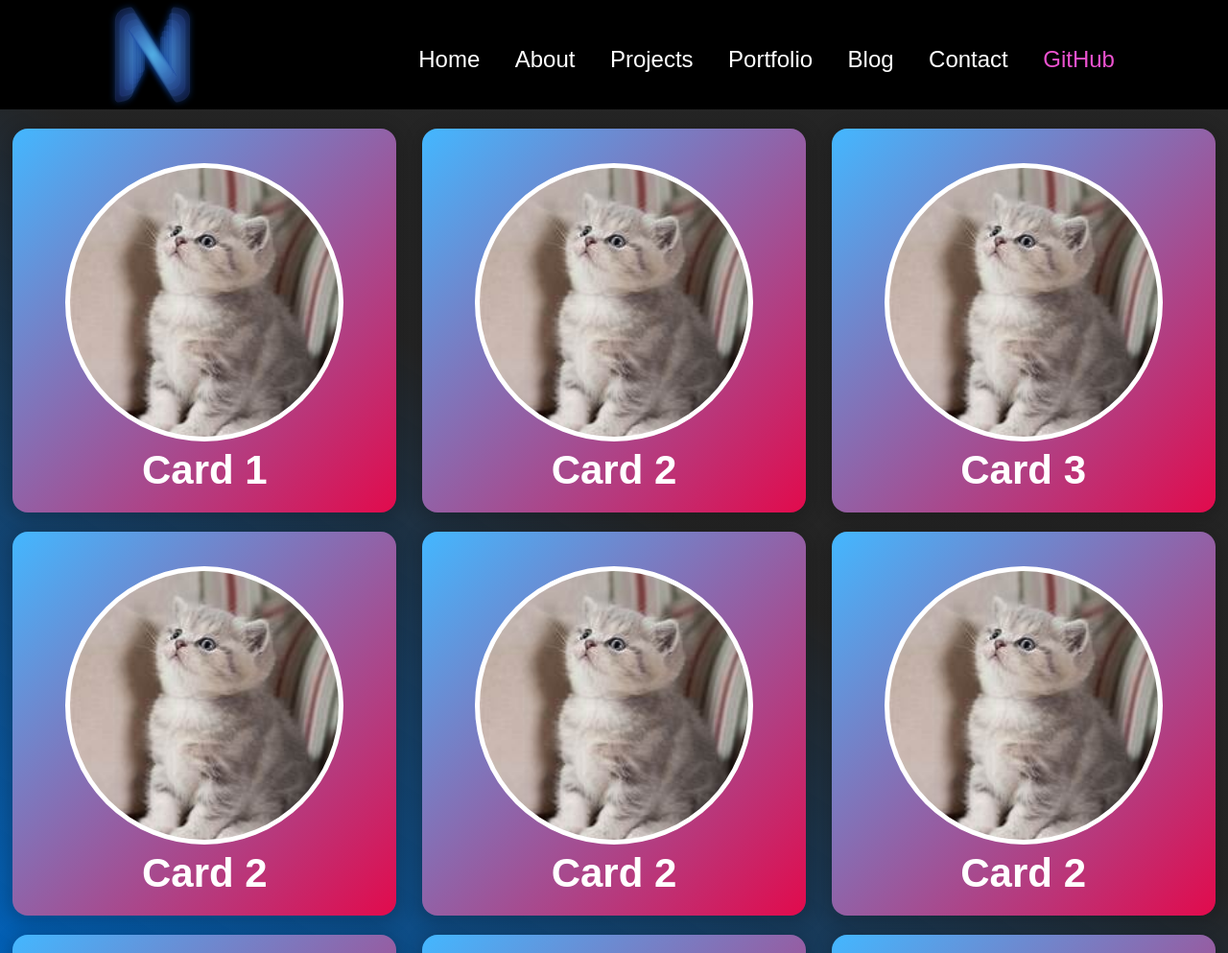
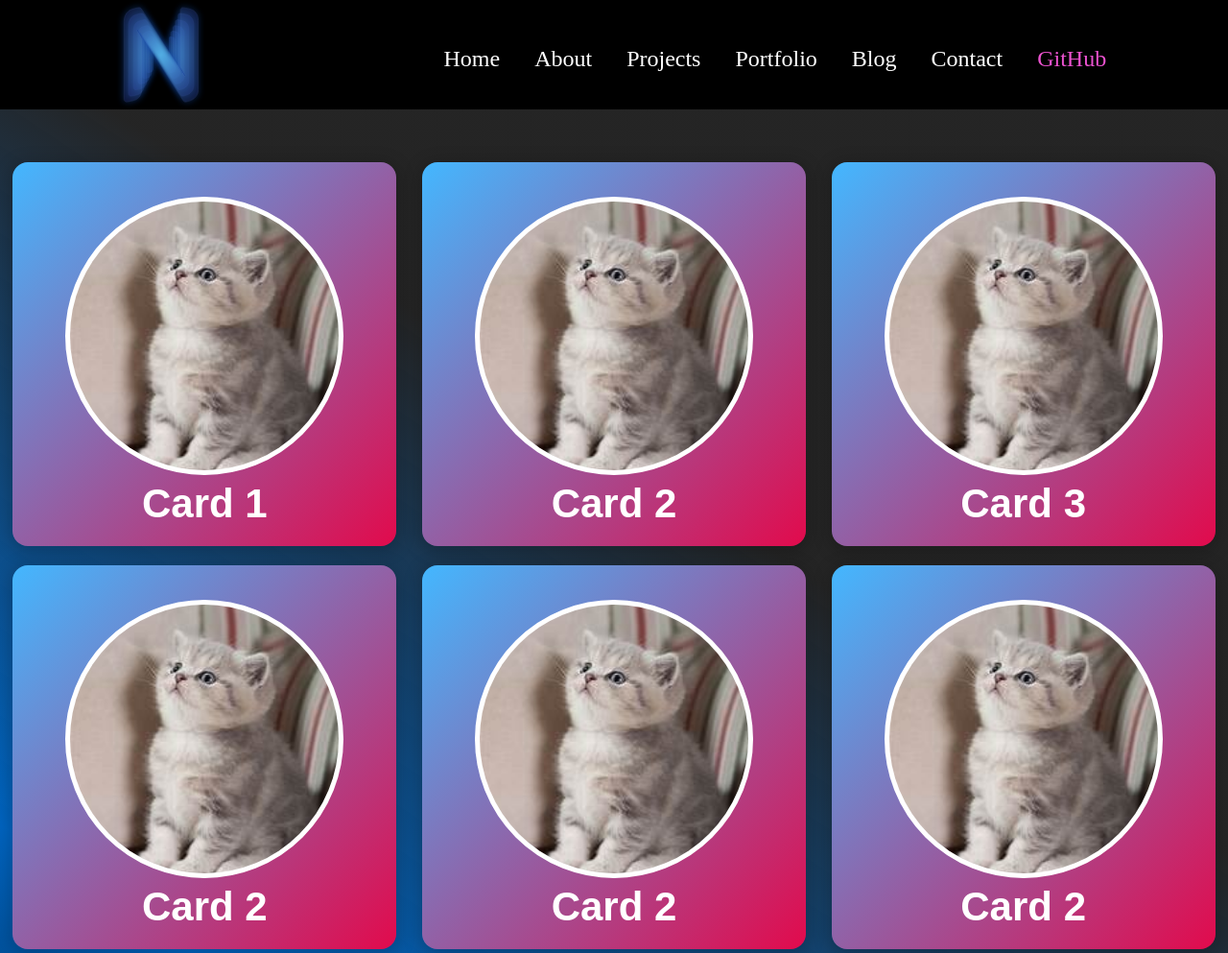
Before and after one commit to Mitushi-23/card, a plain HTML site: page index.html in a window 1280 px wide. Shown: the top 993 px of the page at 96% size. Drawn offline with Linux system fonts and the light colour scheme.

Commit message:
css modified

```diff
--- a/index.html
+++ b/index.html
@@ -56,8 +56,9 @@
 
 
 <!-- portfolio -->
+<div class="Holder">
 <div class="cardholder">
-
+</div>
 </div>
 
 
--- a/portfolio.css
+++ b/portfolio.css
@@ -18,7 +18,7 @@
     padding: 0;
   }
 
-  body {
+  .Holder {
     font-family: montserrat, sans-serif;
     width: 100%;
     min-height: 100vh;
@@ -33,8 +33,8 @@
      flex-wrap: wrap;
      align-items: center;
      justify-content: space-around;
-     margin-bottom: 50px;
-
+     padding-bottom: 50px;
+     padding-top: 35px;
     }
 
 
```
